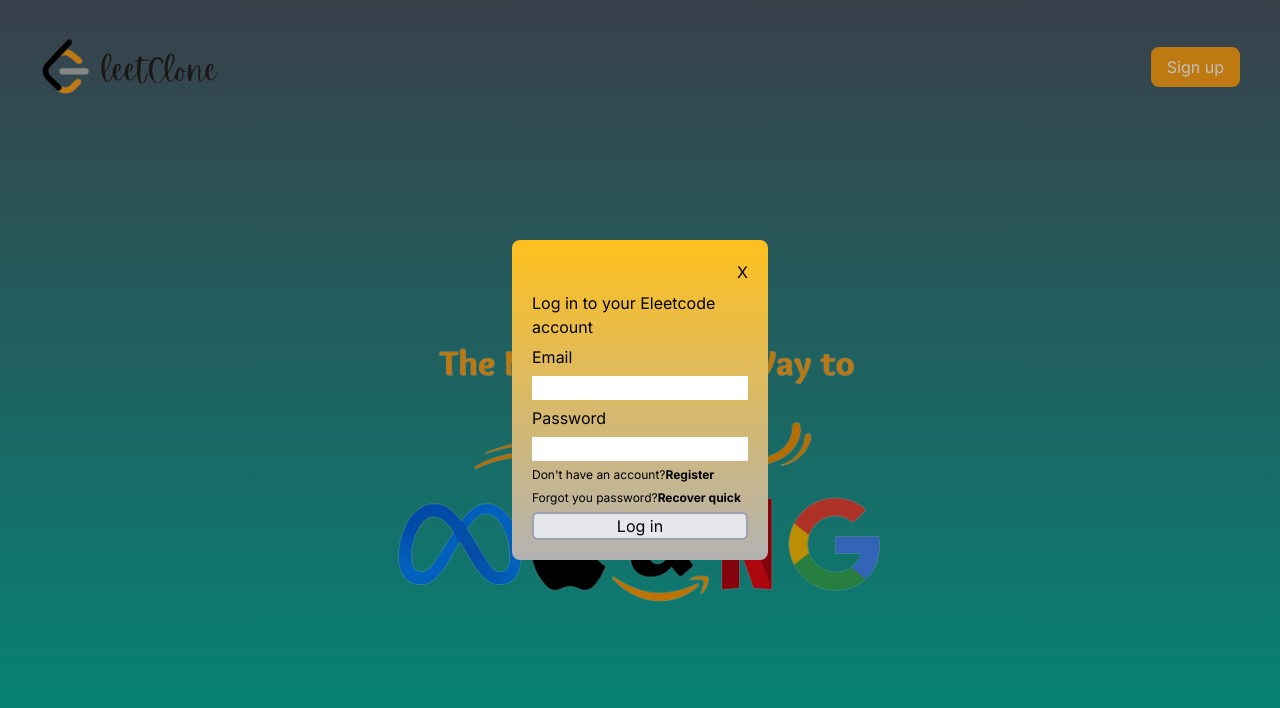
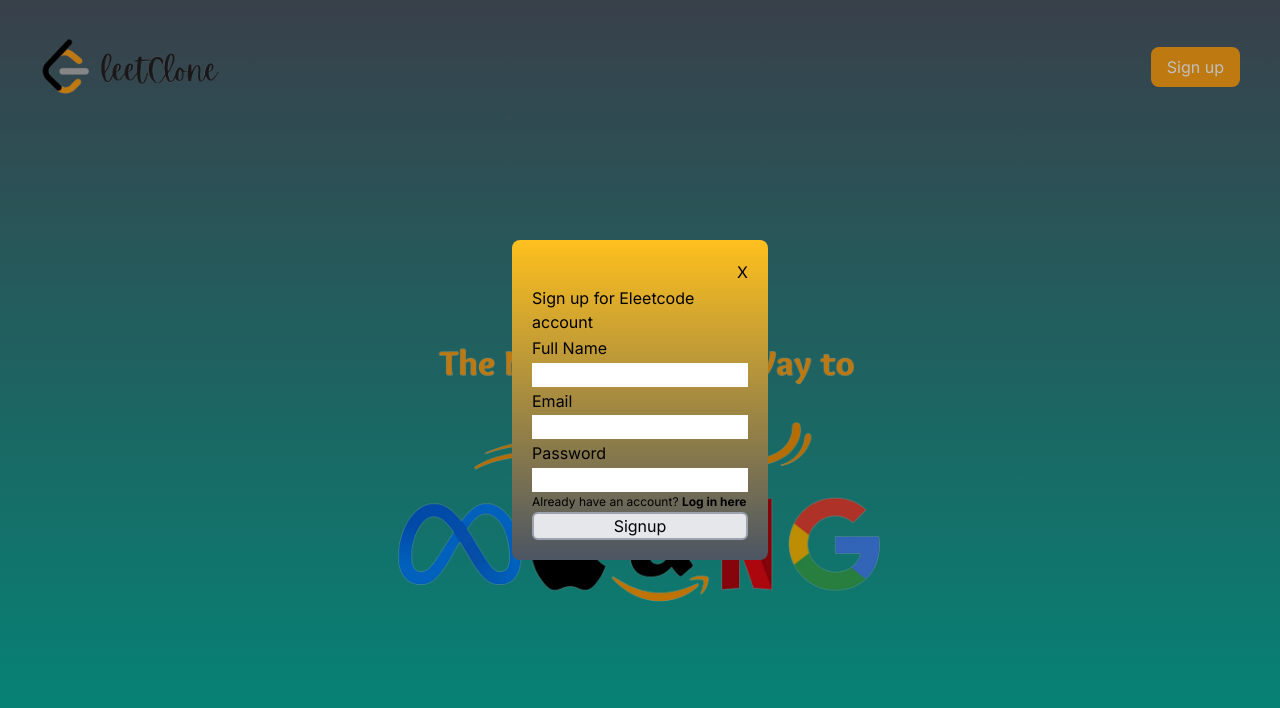
Before and after one commit to asadsid95/sme-fe, a Next.js app in the folder eleetcode/: page / in a window 1280 px wide. Shown: the top 708 px of the page. Built offline with nearby package versions, Linux system fonts and the light colour scheme.

Commit message:
closing of modal added; issue with modal appearing as default; #1 #2

```diff
--- a/eleetcode/src/app/Home.tsx
+++ b/eleetcode/src/app/Home.tsx
@@ -7,14 +7,13 @@ import Signup from "./components/modals/signup";
 import Login from "./components/modals/login";
 import ForgotPassword from "./components/modals/forgotpassword";
 import { modalState } from "./components/atoms/atomSignLogPass";
-import { RecoilRoot, useRecoilValue } from 'recoil'
+import { useRecoilValue } from 'recoil'
 
 export default function Home() {
 
     const modal = useRecoilValue(modalState)
 
     return (<>
-        {/* <RecoilRoot> */}
         <head>
             <title>Eleetcode</title>
         </head>
@@ -29,7 +28,6 @@ export default function Home() {
 
             </div>
         </body >
-        {/* </RecoilRoot> */}
     </>
     )
 }
--- a/eleetcode/src/app/components/atoms/atomSignLogPass.ts
+++ b/eleetcode/src/app/components/atoms/atomSignLogPass.ts
@@ -9,7 +9,7 @@ type atomModal = {
 
 const initialState: atomModal = {
     isOpen: false,
-    window: 'login'
+    window: 'signup'
 }
 
 export const modalState = atom({
--- a/eleetcode/src/app/components/landing/Navbar.tsx
+++ b/eleetcode/src/app/components/landing/Navbar.tsx
@@ -3,23 +3,15 @@
 import React, { useState } from "react"
 import Image from "next/image"
 import Link from "next/link"
-import Signup from "../modals/signup"
-import Login from "../modals/login"
-import ForgotPassword from "../modals/forgotpassword"
-import { RecoilRoot, useRecoilValue, useSetRecoilState } from 'recoil'
+import { useSetRecoilState } from 'recoil'
 import { modalState } from "../atoms/atomSignLogPass"
 
 
 // border-solid border-white border-2
 
-// function openModal(e: any) {
-//     console.log(e)
-// }
-
 export default function Navbar() {
 
-    // const [isSignup, setSignup] = useState(false)
-    const modal = useRecoilValue(modalState)
+    // const modal = useRecoilValue(modalState)
     const setModalIsOpen = useSetRecoilState(modalState)
 
     const openModal = () => {
--- /dev/null
+++ b/eleetcode/src/app/components/modals/closeModal.tsx
@@ -0,0 +1,41 @@
+import { useEffect } from "react"
+import { useSetRecoilState } from "recoil"
+import { modalState } from "../atoms/atomSignLogPass"
+
+function useCloseModal() {
+    // const mainDiv = document.getElementById('signup')
+    // mainDiv.style.display = 'None'
+
+    // -------------
+
+    // Must close on click of 'X' or Esc key
+    // get atom state to set isOpen 'false' and window to reset to sign-up modal. This is a function with no arg.
+
+    // use of useEffect to call the function when esc is pressed
+
+    const setModalState = useSetRecoilState(modalState)
+
+    const modalClose = () => {
+        setModalState((prev) => ({ ...prev, isOpen: false, window: 'signup' }))
+    }
+
+    useEffect(() => {
+
+        const escHandle = (e) => {
+            if (e.key === "Escape")
+                modalClose()
+        }
+
+
+        window.addEventListener('keydown', escHandle)
+
+        return (() => window.removeEventListener('keydown', escHandle))
+
+    })
+
+    // Calling this to allow clicking on 'X' closes modal, however useEffect is to used to close modal via 'Esc' press
+    return modalClose
+
+}
+
+export default useCloseModal
--- a/eleetcode/src/app/components/modals/forgotpassword.tsx
+++ b/eleetcode/src/app/components/modals/forgotpassword.tsx
@@ -1,9 +1,11 @@
 'use client'
 
 import { useState } from "react"
+import useCloseModal from "./closeModal"
 
 export default function ForgotPassword() {
     const [recoveryEmail, setRecoveryEmail] = useState('')
+    const closeModal = useCloseModal()
 
     function submit(e: any) {
         e.preventDefault()
@@ -11,17 +13,17 @@ export default function ForgotPassword() {
 
     return <>
         <div id='forgotPassword' className="z-10 w-full h-screen flex items-center justify-center absolute top-0 left-0 bg-black bg-opacity-25">
-            <div className="w-1/5 h-2/5  bg-gradient-to-b from-dark-yellow to-dark-gray-7 rounded-lg  ">
-                <form onSubmit={submit}>
+            <div className="w-1/5 h-2/5  bg-gradient-to-b from-dark-yellow to-gray-600 rounded-lg  ">
+                <form className="flex flex-col h-full justify-between p-5 content-center" onSubmit={submit}>
                     <div className="flex items-center justify-end">
-                        <button type='button'>X</button>
+                        <button type='button' onClick={closeModal}>X</button>
                     </div>
                     <p>
                         To recover, provide email that is part of the account:
                     </p>
                     <input value={recoveryEmail} onChange={(e) => { setRecoveryEmail(e.target.value) }}></input>
 
-                    <button type="submit">Submit</button>
+                    <button className="bg-gray-200 rounded-md border-solid border-gray-400 border-2" type="submit">Submit</button>
                 </form>
             </div>
         </div>
--- a/eleetcode/src/app/components/modals/login.tsx
+++ b/eleetcode/src/app/components/modals/login.tsx
@@ -1,15 +1,16 @@
 'use client'
 
 import { useState } from "react"
-import { useRecoilValue, useSetRecoilState } from 'recoil'
+import { useSetRecoilState } from 'recoil'
 import { modalState } from "../atoms/atomSignLogPass"
+import useCloseModal from "./closeModal"
 
 export default function Login() {
     const [email, setEmail] = useState('')
     const [password, setPassword] = useState('')
 
     const setModalType = useSetRecoilState(modalState)
-
+    const closeModal = useCloseModal()
 
     const handleClick = (type: string) => {
         setModalType((prev: any) => ({ ...prev, window: type }))
@@ -23,34 +24,26 @@ export default function Login() {
     return <>
 
         <div id="login" className="z-10 w-full h-screen flex items-center justify-center absolute top-0 left-0 bg-black bg-opacity-25">
-            <div className="w-1/5 h-2/5  bg-gradient-to-b from-dark-yellow to-dark-gray-7 rounded-lg  ">
+            <div className="w-1/5 h-2/5  bg-gradient-to-b from-dark-yellow to-gray-600 rounded-lg  ">
                 <form className="flex flex-col h-full justify-between p-5 content-center" onSubmit={submitLogin}>
-                    {/* <div> */}
                     <div className="flex items-center justify-end">
-                        <button type='button'>X</button>
+                        <button type='button' onClick={closeModal}>X</button>
                     </div>
                     <h4>Log in to your Eleetcode account</h4>
-                    {/* </div> */}
-                    {/* <div> */}
                     <label>Email</label>
                     <input name='email' value={email} onChange={e => setEmail(e.target.value)} />
-                    {/* </div> */}
-                    {/* <div> */}
                     <label>Password</label>
                     <input name="password" value={password} onChange={e => setPassword(e.target.value)} />
-                    {/* </div> */}
-                    {/* <div> */}
                     <div className="text-xs">
-                        <p>Don&apos;t have an account?{''}<a href="#" className="font-bold" onClick={() => handleClick('signup')}>Register</a></p>
+                        <p>Don&apos;t have an account?{" "}<a href="#" className="font-bold hover:underline " onClick={() => handleClick('signup')}>Sign up</a></p>
                     </div>
                     <div className="text-xs">
-                        <p>Forgot you password?{''}<a href="#" className="font-bold" onClick={() => handleClick('forgotPassword')}>Recover quick</a></p>
+                        <p>Forgot you password?{' '}<a href="#" className="font-bold hover:underline" onClick={() => handleClick('forgotPassword')}>Recover quick</a></p>
                     </div>
 
                     <button className="bg-gray-200 rounded-md border-solid border-gray-400 border-2" type="submit">
                         Log in
                     </button>
-                    {/* </div> */}
 
                 </form>
             </div>
--- a/eleetcode/src/app/components/modals/page.tsx
+++ b/eleetcode/src/app/components/modals/page.tsx
@@ -8,7 +8,7 @@ export default function Modals() {
     return <>
         {/* <Signup /> */}
 
-        <Login />
+        {/* <Login /> */}
 
         {/* <ForgotPassword /> */}
     </>
--- a/eleetcode/src/app/components/modals/signup.tsx
+++ b/eleetcode/src/app/components/modals/signup.tsx
@@ -1,8 +1,10 @@
 'use client'
 
-import { useState } from "react"
-import { useRecoilValue, useSetRecoilState } from 'recoil'
+import { useEffect, useState } from "react"
+import { useSetRecoilState } from 'recoil'
 import { modalState } from "../atoms/atomSignLogPass"
+import useCloseModal from "./closeModal"
+
 
 function submitFirebase(e) {
     e.preventDefault()
@@ -19,20 +21,21 @@ export default function Signup() {
     const [password, setPassword] = useState('')
 
     const setModalType = useSetRecoilState(modalState)
+    const closeModal = useCloseModal()
 
-    const handleClick = () => {
+    const handleClick = (type: any) => {
         // set type of modal to login
-        setModalType((prev) => ({ ...prev, window: 'login' }))
+        setModalType((prev) => ({ ...prev, window: type }))
     }
 
     return <>
 
-        <div id='signup' className="z-10 w-full h-screen flex items-center justify-center absolute top-0 left-0 bg-black bg-opacity-25">
-            <div className="w-1/5 h-2/5  bg-gradient-to-b from-dark-yellow to-dark-gray-7 rounded-lg  ">
+        <div id='signup' className="z-10 w-full h-screen flex items-center justify-center absolute top-0 left-0 bg-black bg-opacity-25" >
+            <div className="w-1/5 h-2/5  bg-gradient-to-b from-dark-yellow to-gray-600 rounded-lg">
                 <form className="flex flex-col h-full justify-between p-5 content-center" onSubmit={submitFirebase}>
                     {/* <div> */}
                     <div className="flex items-center justify-end">
-                        <button type='button'>X</button>
+                        <button type='button' onClick={closeModal} className="color-white">X</button>
                     </div>
                     <h4>Sign up for Eleetcode account</h4>
                     {/* </div> */}
@@ -50,10 +53,10 @@ export default function Signup() {
                     {/* </div> */}
                     {/* <div> */}
                     <div className="text-xs">
-                        <p>Already have an account? <a href='#' className="font-bold" onClick={handleClick}>Log in here</a></p>
+                        <p>Already have an account? <a href='#' className="font-bold" onClick={() => handleClick('login')}>Log in here</a></p>
                     </div>
 
-                    <button className="bg-gray-200 rounded-md border-solid border-gray-400 border-2" type="submit">Register</button>
+                    <button className="bg-gray-200 rounded-md border-solid border-gray-400 border-2" type="submit">Signup</button>
                     {/* </div> */}
 
                 </form>
@@ -62,3 +65,39 @@ export default function Signup() {
     </>
 
 }
+
+// function useCloseModal() {
+//     // const mainDiv = document.getElementById('signup')
+//     // mainDiv.style.display = 'None'
+
+//     // -------------
+
+//     // Must close on click of 'X' or Esc key
+//     // get atom state to set isOpen 'false' and window to reset to sign-up modal. This is a function with no arg.
+
+//     // use of useEffect to call the function when esc is pressed
+
+//     const setModalState = useSetRecoilState(modalState)
+
+//     const modalClose = () => {
+//         setModalState((prev) => ({ ...prev, isOpen: false, window: 'login' }))
+//     }
+
+//     useEffect(() => {
+
+//         const hello = (e) => {
+//             if (e.key === "Escape")
+//                 modalClose()
+//         }
+
+
+//         window.addEventListener('keydown', hello)
+
+//         return (() => window.removeEventListener('keydown', hello))
+
+//     })
+
+//     // Calling this to allow clicking on 'X' closes modal, however useEffect is to used to close modal via 'Esc' press
+//     return modalClose
+
+// }
```
